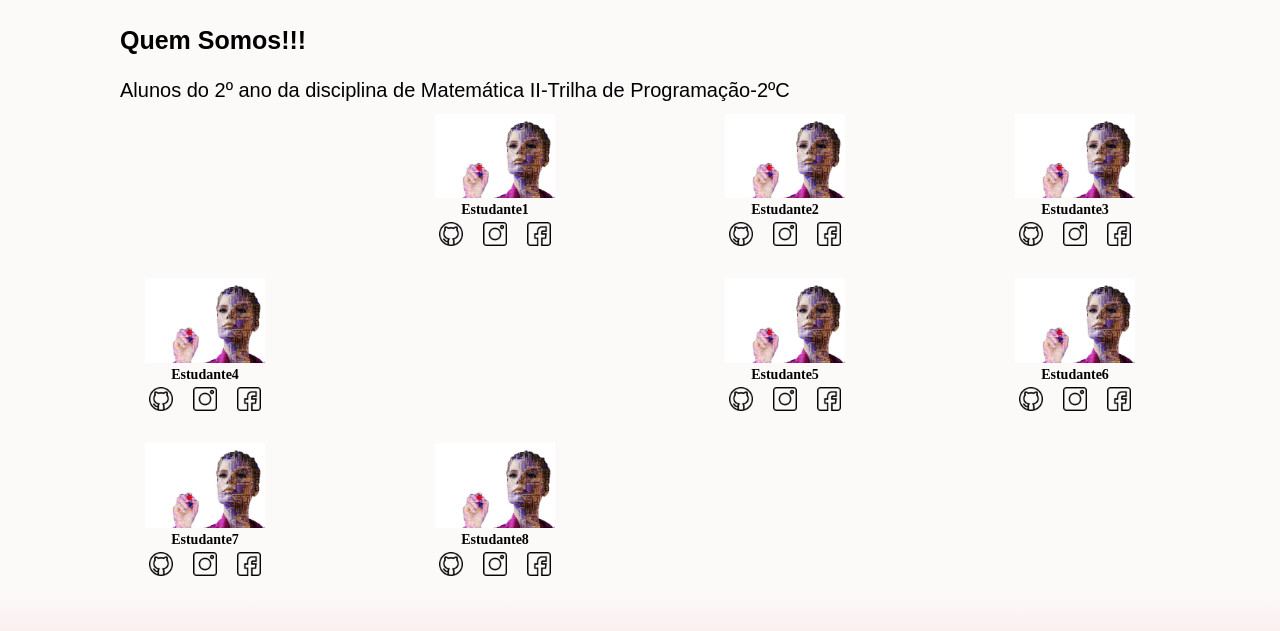
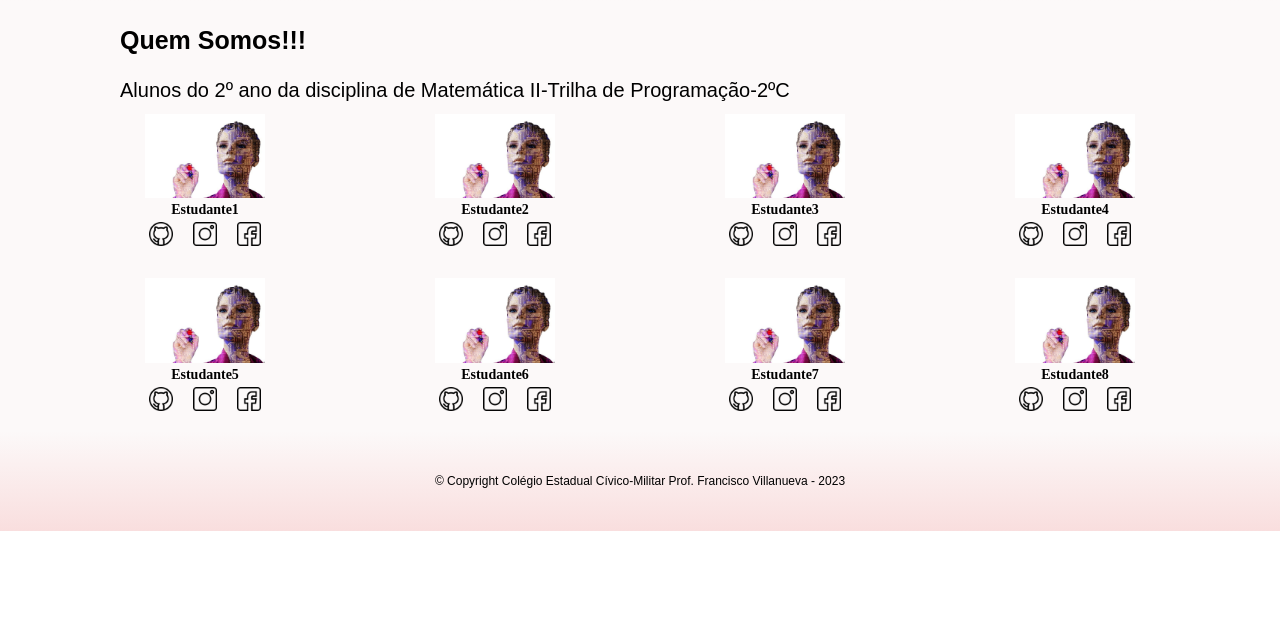
Before and after one commit to profvivi/site-2c, a plain HTML site: page index.html in a window 1280 px wide. Shown: the part 508-1139 px from the top of the page. After the commit the page ends 1039 px from the top, so only its background shows below. Drawn offline with Linux system fonts and the light colour scheme.

Commit message:
atualizado

```diff
--- a/index.html
+++ b/index.html
@@ -30,7 +30,7 @@
         <h2 class="estudante-titulo">Quem Somos!!!</h2>
         <p>Alunos do 2º ano da disciplina de Matemática II-Trilha de Programação-2ºC</p>
         <div class="estudantes-todos">
-            <span></span>
+
             <div class="estudante-div">
                 <img class="estudante-imagem" src="./img/imagem-estudante1.jpg"  alt="imagem estudante">
                 <h3 class="estudante-nome">Estudante1</h3>
@@ -59,7 +59,7 @@
                 <a href="https://www.instagram.com/villanuevamusic/"><img class="estudante-icone" src="./img/instagram.png" alt="icone instagram"></a>
                 <a href="https://m.facebook.com/profile.php?id=120733584614917"><img class="estudante-icone" src="./img/facebook.png" alt="icone facebook"></a>
             </div>
-            <span></span>
+
             <div class="estudante-div">
                 <img class="estudante-imagem" src="./img/imagem-estudante1.jpg"  alt="imagem estudante">
                 <h3 class="estudante-nome">Estudante5</h3>
```
